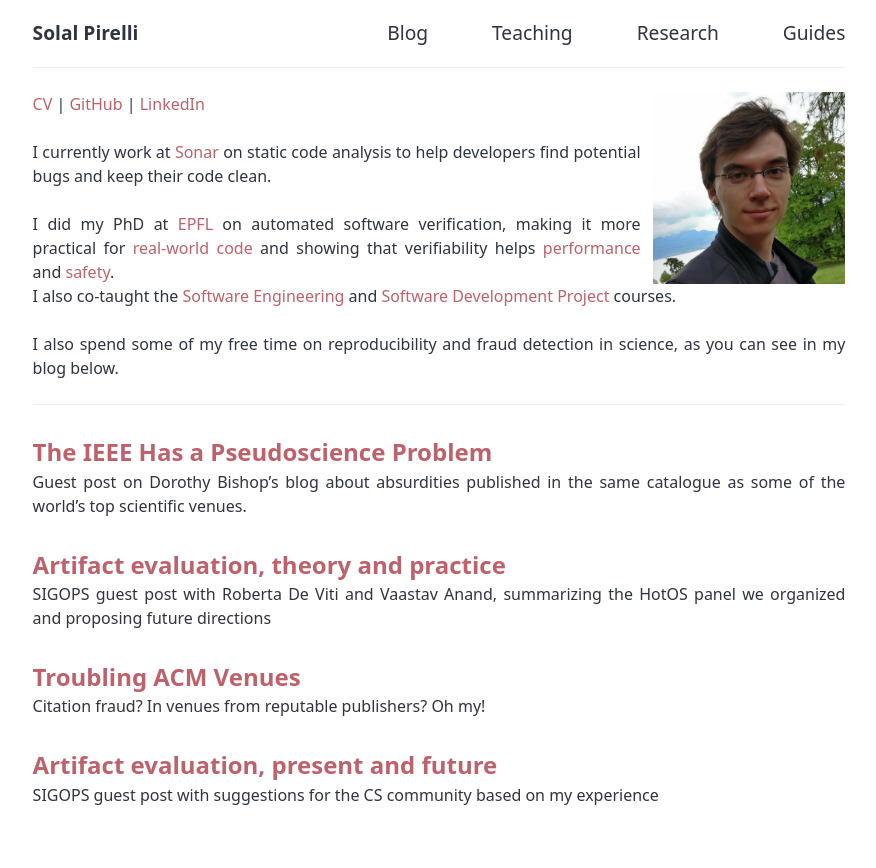
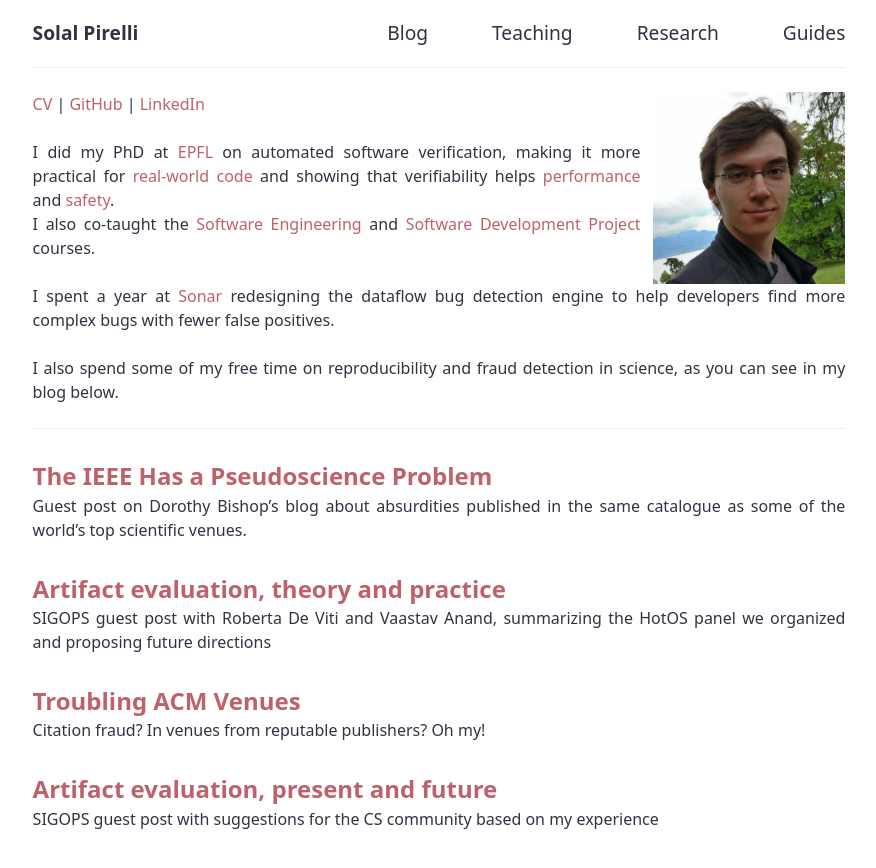
Before and after one commit to SolalPirelli/solalpirelli.github.io, a Jekyll site: the page built from index.md, in a window 1280 px wide. Shown: the top 868 px of the page, without its empty margins (201-1077 px from the left). Built offline with Jekyll 4.4.1, drawn with Linux system fonts in a browser that asks for light colours.

Commit message:
Update CV

```diff
--- a/_config.yml
+++ b/_config.yml
@@ -3,12 +3,12 @@ me:
   github: solalpirelli
   linkedin: solalpirelli
   summary: |-
-     I currently work at [Sonar](https://sonarsource.com) on static code analysis to help developers find potential bugs and keep their code clean.
-
      I did my PhD at [EPFL](https://epfl.ch) on automated software verification, making it more practical for [real-world code](/research/klint)
      and showing that verifiability helps [performance](/research/tinynf) and [safety](/research/tinynf-langs).
      I also co-taught the [Software Engineering](https://github.com/sweng-epfl/public)
      and [Software Development Project](https://github.com/sweng-epfl/public/tree/main/project) courses.
+
+     I spent a year at [Sonar](https://sonarsource.com) redesigning the dataflow bug detection engine to help developers find more complex bugs with fewer false positives.
 
      I also spend some of my free time on reproducibility and fraud detection in science, as you can see in my blog below.
 
```
Also changed, not shown: 1 other file.
